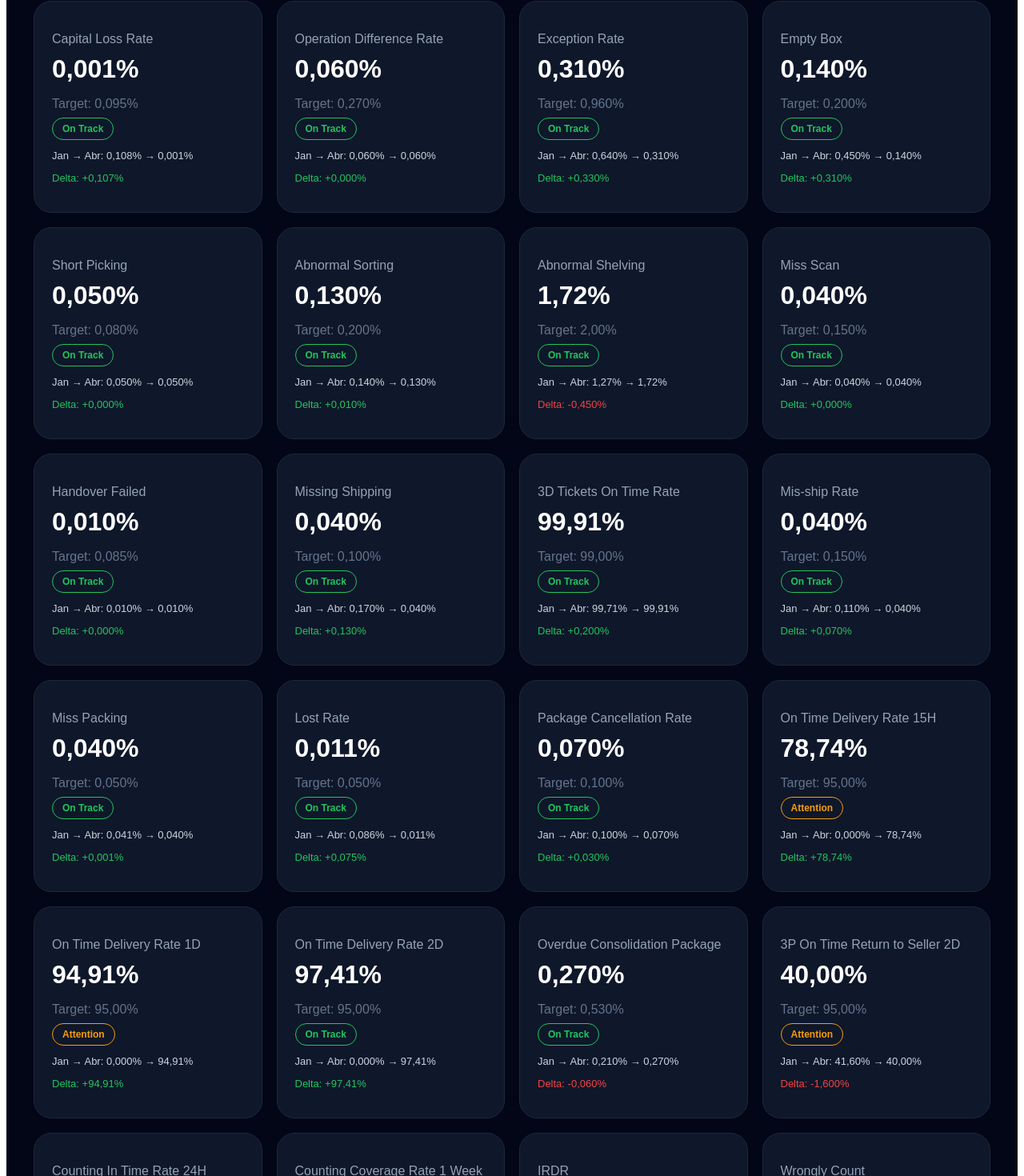
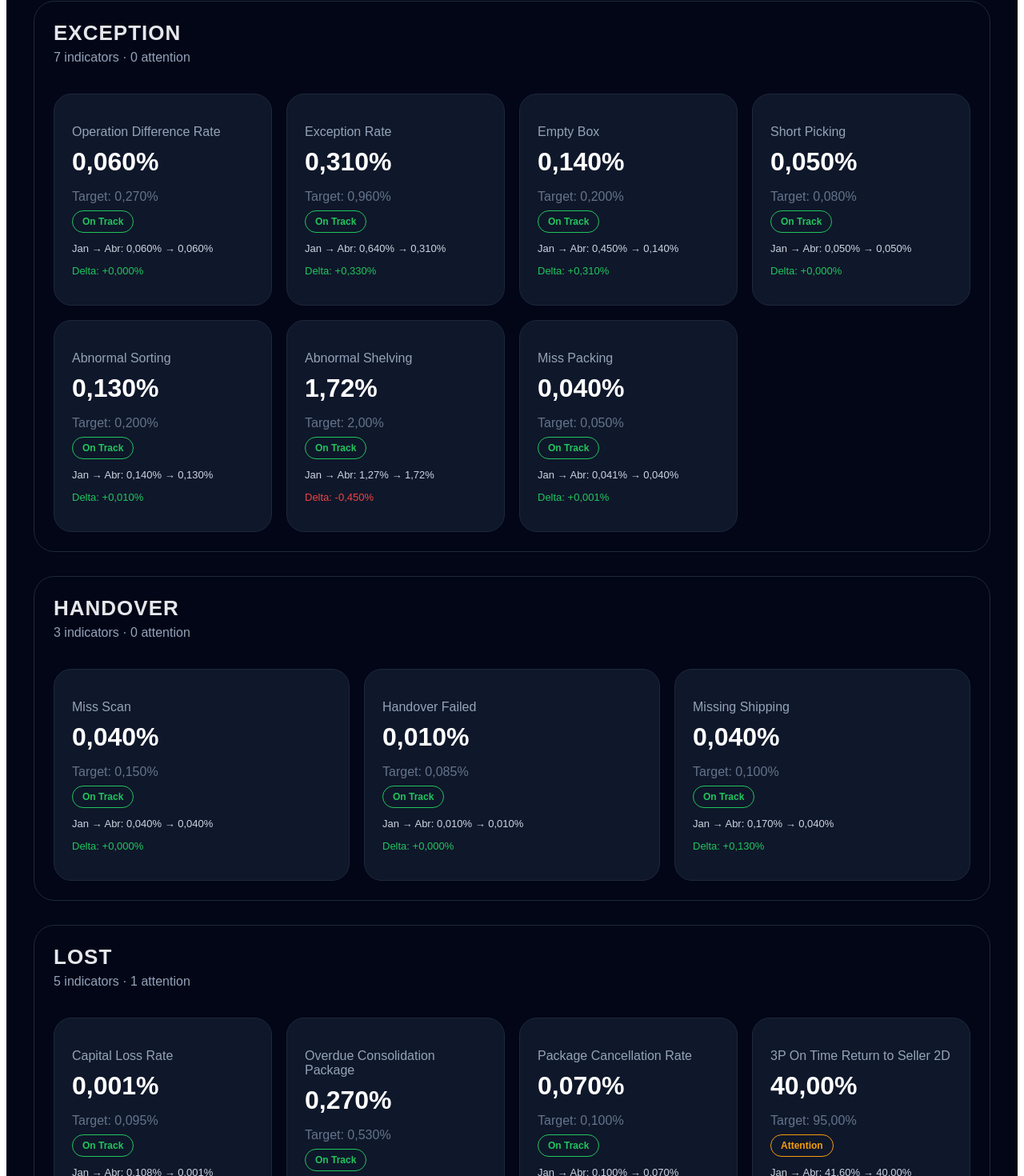
Before and after one commit to gabrielmedinaleite-hue/exception-handling-dashboard, a Next.js app: page / in a window 1280 px wide. Shown: the part 365-1835 px from the top of the page at 80% size. Built offline with nearby package versions, Linux system fonts and the light colour scheme.

Commit message:
Update page.js

```diff
--- a/app/page.js
+++ b/app/page.js
@@ -1,31 +1,34 @@
 "use client";
 
 const kpis = [
-  { title: "Capital Loss Rate", area: "Loss", target: 0.095, jan: 0.108, feb: 0.003, mar: 0.001, apr: 0.001, value: 0.001, direction: "lower" },
-  { title: "Operation Difference Rate", area: "Operation", target: 0.27, jan: 0.06, feb: 0.05, mar: 0.05, apr: 0.06, value: 0.06, direction: "lower" },
-  { title: "Exception Rate", area: "Receiving", target: 0.96, jan: 0.64, feb: 0.41, mar: 0.47, apr: 0.31, value: 0.31, direction: "lower" },
-  { title: "Empty Box", area: "Receiving", target: 0.20, jan: 0.45, feb: 0.27, mar: 0.26, apr: 0.14, value: 0.14, direction: "lower" },
-  { title: "Short Picking", area: "Picking", target: 0.08, jan: 0.05, feb: 0.03, mar: 0.06, apr: 0.05, value: 0.05, direction: "lower" },
-  { title: "Abnormal Sorting", area: "Receiving", target: 0.20, jan: 0.14, feb: 0.10, mar: 0.15, apr: 0.13, value: 0.13, direction: "lower" },
-  { title: "Abnormal Shelving", area: "Packing", target: 2.00, jan: 1.27, feb: 1.23, mar: 1.61, apr: 1.72, value: 1.72, direction: "lower" },
-  { title: "Miss Scan", area: "Handover", target: 0.15, jan: 0.04, feb: 0.02, mar: 0.03, apr: 0.04, value: 0.04, direction: "lower" },
-  { title: "Handover Failed", area: "Handover", target: 0.085, jan: 0.01, feb: 0.00, mar: 0.01, apr: 0.01, value: 0.01, direction: "lower" },
-  { title: "Missing Shipping", area: "Handover", target: 0.10, jan: 0.17, feb: 0.078, mar: 0.04, apr: 0.04, value: 0.04, direction: "lower" },
-  { title: "3D Tickets On Time Rate", area: "Tickets", target: 99.00, jan: 99.71, feb: 99.94, mar: 99.84, apr: 99.91, value: 99.91, direction: "higher" },
-  { title: "Mis-ship Rate", area: "Shipping", target: 0.15, jan: 0.11, feb: 0.05, mar: 0.07, apr: 0.04, value: 0.04, direction: "lower" },
-  { title: "Miss Packing", area: "Packing", target: 0.05, jan: 0.041, feb: 0.025, mar: 0.034, apr: 0.04, value: 0.04, direction: "lower" },
-  { title: "Lost Rate", area: "Shipping", target: 0.05, jan: 0.086, feb: 0.052, mar: 0.032, apr: 0.011, value: 0.011, direction: "lower" },
-  { title: "Package Cancellation Rate", area: "Cancellation", target: 0.10, jan: 0.10, feb: 0.09, mar: 0.09, apr: 0.07, value: 0.07, direction: "lower" },
-  { title: "On Time Delivery Rate 15H", area: "Delivery", target: 95.00, jan: 0, feb: 0, mar: 0, apr: 78.74, value: 78.74, direction: "higher" },
-  { title: "On Time Delivery Rate 1D", area: "Delivery", target: 95.00, jan: 0, feb: 0, mar: 0, apr: 94.91, value: 94.91, direction: "higher" },
-  { title: "On Time Delivery Rate 2D", area: "Delivery", target: 95.00, jan: 0, feb: 0, mar: 0, apr: 97.41, value: 97.41, direction: "higher" },
-  { title: "Overdue Consolidation Package", area: "Shipping", target: 0.53, jan: 0.21, feb: 0.24, mar: 0.36, apr: 0.27, value: 0.27, direction: "lower" },
-  { title: "3P On Time Return to Seller 2D", area: "Return", target: 95.00, jan: 41.6, feb: 46.2, mar: 49.3, apr: 40.0, value: 40.0, direction: "higher" },
-  { title: "Counting In Time Rate 24H", area: "Inventory", target: 100.00, jan: 100, feb: 100, mar: 100, apr: 100, value: 100, direction: "higher" },
-  { title: "Counting Coverage Rate 1 Week", area: "Inventory", target: 100.00, jan: 100, feb: 100, mar: 99.82, apr: 100, value: 100, direction: "higher" },
-  { title: "IRDR", area: "Inventory", target: 0.50, jan: 0.86, feb: 1.04, mar: 0.63, apr: 0.34, value: 0.34, direction: "lower" },
-  { title: "Wrongly Count", area: "Inventory", target: 1.00, jan: 0.10, feb: 0.16, mar: 0.11, apr: 0.06, value: 0.06, direction: "lower" },
+  { title: "Capital Loss Rate", cluster: "LOST", area: "Loss", target: 0.095, jan: 0.108, feb: 0.003, mar: 0.001, apr: 0.001, value: 0.001, direction: "lower" },
+  { title: "Operation Difference Rate", cluster: "EXCEPTION", area: "Operation", target: 0.27, jan: 0.06, feb: 0.05, mar: 0.05, apr: 0.06, value: 0.06, direction: "lower" },
+  { title: "Exception Rate", cluster: "EXCEPTION", area: "Receiving", target: 0.96, jan: 0.64, feb: 0.41, mar: 0.47, apr: 0.31, value: 0.31, direction: "lower" },
+  { title: "Empty Box", cluster: "EXCEPTION", area: "Receiving", target: 0.20, jan: 0.45, feb: 0.27, mar: 0.26, apr: 0.14, value: 0.14, direction: "lower" },
+  { title: "Short Picking", cluster: "EXCEPTION", area: "Picking", target: 0.08, jan: 0.05, feb: 0.03, mar: 0.06, apr: 0.05, value: 0.05, direction: "lower" },
+  { title: "Abnormal Sorting", cluster: "EXCEPTION", area: "Receiving", target: 0.20, jan: 0.14, feb: 0.10, mar: 0.15, apr: 0.13, value: 0.13, direction: "lower" },
+  { title: "Abnormal Shelving", cluster: "EXCEPTION", area: "Packing", target: 2.00, jan: 1.27, feb: 1.23, mar: 1.61, apr: 1.72, value: 1.72, direction: "lower" },
+  { title: "Miss Packing", cluster: "EXCEPTION", area: "Packing", target: 0.05, jan: 0.041, feb: 0.025, mar: 0.034, apr: 0.04, value: 0.04, direction: "lower" },
+
+  { title: "Miss Scan", cluster: "HANDOVER", area: "Handover", target: 0.15, jan: 0.04, feb: 0.02, mar: 0.03, apr: 0.04, value: 0.04, direction: "lower" },
+  { title: "Handover Failed", cluster: "HANDOVER", area: "Handover", target: 0.085, jan: 0.01, feb: 0.00, mar: 0.01, apr: 0.01, value: 0.01, direction: "lower" },
+  { title: "Missing Shipping", cluster: "HANDOVER", area: "Handover", target: 0.10, jan: 0.17, feb: 0.078, mar: 0.04, apr: 0.04, value: 0.04, direction: "lower" },
+
+  { title: "Overdue Consolidation Package", cluster: "LOST", area: "Shipping", target: 0.53, jan: 0.21, feb: 0.24, mar: 0.36, apr: 0.27, value: 0.27, direction: "lower" },
+  { title: "Package Cancellation Rate", cluster: "LOST", area: "Cancellation", target: 0.10, jan: 0.10, feb: 0.09, mar: 0.09, apr: 0.07, value: 0.07, direction: "lower" },
+  { title: "3P On Time Return to Seller 2D", cluster: "LOST", area: "Return", target: 95.00, jan: 41.6, feb: 46.2, mar: 49.3, apr: 40.0, value: 40.0, direction: "higher" },
+  { title: "Lost Rate", cluster: "LOST", area: "Shipping", target: 0.05, jan: 0.086, feb: 0.052, mar: 0.032, apr: 0.011, value: 0.011, direction: "lower" },
+
+  { title: "IRDR", cluster: "INVENTORY", area: "Inventory", target: 0.50, jan: 0.86, feb: 1.04, mar: 0.63, apr: 0.34, value: 0.34, direction: "lower" },
+  { title: "Counting Coverage Rate 1 Week", cluster: "INVENTORY", area: "Inventory", target: 100.00, jan: 100, feb: 100, mar: 99.82, apr: 100, value: 100, direction: "higher" },
+  { title: "Wrongly Count", cluster: "INVENTORY", area: "Inventory", target: 1.00, jan: 0.10, feb: 0.16, mar: 0.11, apr: 0.06, value: 0.06, direction: "lower" },
+  { title: "Counting In Time Rate 24H", cluster: "INVENTORY", area: "Inventory", target: 100.00, jan: 100, feb: 100, mar: 100, apr: 100, value: 100, direction: "higher" },
+
+  { title: "3D Tickets On Time Rate", cluster: "TICKET", area: "Tickets", target: 99.00, jan: 99.71, feb: 99.94, mar: 99.84, apr: 99.91, value: 99.91, direction: "higher" },
+  { title: "Mis-ship Rate", cluster: "TICKET", area: "Shipping", target: 0.15, jan: 0.11, feb: 0.05, mar: 0.07, apr: 0.04, value: 0.04, direction: "lower" },
 ];
+
+const clusters = ["EXCEPTION", "HANDOVER", "LOST", "INVENTORY", "TICKET"];
 
 const attentionByShift = [
   { kpi: "3P On Time Return to Seller 2D", target: 95, direction: "higher", morning: 49.1, afternoon: 24.5, night: 36.7, comment: "Principal risco operacional. Todos os turnos abaixo da meta, com maior gap no Afternoon." },
@@ -80,11 +83,29 @@ export default function Dashboard() {
         <TopCard title="Attention" value={attention} color="#f59e0b" />
       </section>
 
-      <section style={{ display: "grid", gridTemplateColumns: "repeat(auto-fit,minmax(235px,1fr))", gap: "18px", marginBottom: "36px" }}>
-        {kpis.map((item) => (
-          <KpiCard key={item.title} item={item} />
-        ))}
-      </section>
+      {clusters.map((cluster) => {
+        const clusterKpis = kpis.filter((item) => item.cluster === cluster);
+        const clusterAttention = clusterKpis.filter((item) => getStatus(item) === "Attention").length;
+
+        return (
+          <section key={cluster} style={clusterSection}>
+            <div style={clusterHeader}>
+              <div>
+                <h2 style={clusterTitle}>{cluster}</h2>
+                <p style={clusterSubtitle}>
+                  {clusterKpis.length} indicators · {clusterAttention} attention
+                </p>
+              </div>
+            </div>
+
+            <div style={{ display: "grid", gridTemplateColumns: "repeat(auto-fit,minmax(235px,1fr))", gap: "18px" }}>
+              {clusterKpis.map((item) => (
+                <KpiCard key={item.title} item={item} />
+              ))}
+            </div>
+          </section>
+        );
+      })}
 
       <section style={{ ...panel, marginBottom: "30px" }}>
         <h2 style={{ fontSize: "28px", marginBottom: "8px" }}>
@@ -189,6 +210,33 @@ function ShiftPill({ value, target, direction }) {
   );
 }
 
+const clusterSection = {
+  background: "#020617",
+  border: "1px solid #1e293b",
+  borderRadius: "26px",
+  padding: "24px",
+  marginBottom: "30px",
+};
+
+const clusterHeader = {
+  display: "flex",
+  justifyContent: "space-between",
+  alignItems: "center",
+  marginBottom: "20px",
+};
+
+const clusterTitle = {
+  fontSize: "26px",
+  margin: 0,
+  color: "#e5e7eb",
+  letterSpacing: "1px",
+};
+
+const clusterSubtitle = {
+  color: "#94a3b8",
+  marginTop: "6px",
+};
+
 const panel = {
   background: "#0f172a",
   border: "1px solid #1e293b",
```
